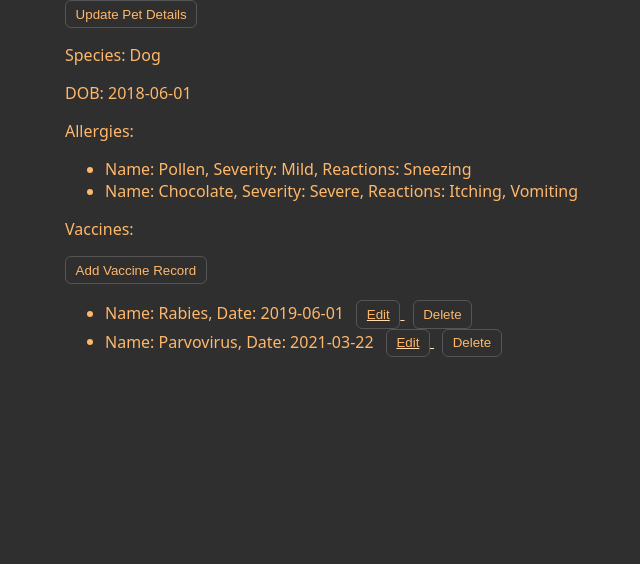
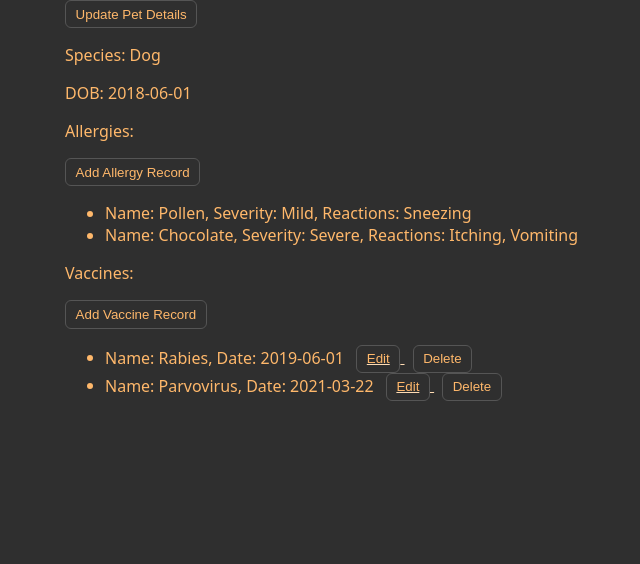
Before and after one commit to laviniaclare/novellia-pets, a Flask app: page /pets/1 in a window 1280 px wide. Shown: the part 91-655 px from the top of the page, without its empty margins (125-765 px from the left). Run offline with Flask 2, Linux system fonts and the light colour scheme.

Commit message:
Add ability to create new allergy records, update some type hints, and add a user with no pets

```diff
--- a/app/data.py
+++ b/app/data.py
@@ -29,4 +29,4 @@ ALLERGIES = {
     2: {"pet_id": 1, "allergy_name": "Chocolate", "reactions": "Itching, Vomiting", "severity": allergySeverity.SEVERE},
 }
 
-USERS = {1: {"name": "Alice"}, 2: {"name": "Bob"}, 3: {"name": "Carol"}}
+USERS = {1: {"name": "Alice"}, 2: {"name": "Bob"}, 3: {"name": "Carol"}, 4: {"name": "Zac"}}
--- a/app/routes.py
+++ b/app/routes.py
@@ -202,6 +202,42 @@ def create_vaccine_record(pet_id: int):
     )
 
 
+@bp.route("/pets/<int:pet_id>/create_allergy_record", methods=["GET", "POST"])
+def create_allergy_record(pet_id: int):
+    """
+    Create a new allergy record for a pet
+
+    GET: render the form
+    POST: Create a new allergy record assigned to the given pet
+    """
+    current_user_id = current_app.config.get("CURRENT_USER_ID")
+    if not current_user_id:
+        return redirect(url_for("main.home"))
+
+    # ensure the pet exists and the current user owns it
+    pet = Pet.get_pet_by_id(pet_id)
+    if not pet:
+        abort(404)
+
+    if int(pet.owner_id) != int(current_user_id):
+        abort(403)
+
+    if request.method == "POST":
+        allergy_name = request.form.get("allergy_name", "").strip()
+        reactions = request.form.get("reactions", "").strip()
+        severity_name = request.form.get("severity", "").strip()
+
+        new_allergy_id = max(ALLERGIES.keys(), default=0) + 1
+        severity = allergySeverity[severity_name]
+
+        ALLERGIES[new_allergy_id] = {"pet_id": pet_id, "allergy_name": allergy_name, "reactions": reactions, "severity": severity}
+
+        return redirect(url_for("main.show_pet_profile", pet_id=pet_id))
+
+    # GET -> render form with the pet and enum
+    return render_template("create_allergy_record_form.html", pet=pet, allergySeverity=allergySeverity)
+
+
 @bp.route("/pets/<int:pet_id>/edit_vaccine_record/<int:vaccine_id>", methods=["GET", "POST"])
 def edit_vaccine_record(pet_id: int, vaccine_id: int):
     """
--- a/app/templates/create_pet_form.html
+++ b/app/templates/create_pet_form.html
@@ -20,7 +20,7 @@
 
     <div>
       <label for="type">Type</label>
-      <select id="type" name="type">
+      <select id="type" name="type" required >
         <option value="">-- select type --</option>
         {% for t in animalType %}
           <option value="{{ t.name }}">{{ t.value }}</option>
@@ -30,7 +30,7 @@
 
     <div>
       <label for="dob">Date of birth</label>
-      <input id="dob" name="dob" type="date" />
+      <input id="dob" name="dob" type="date" required />
     </div>
 
     <div>
--- a/app/templates/create_vaccine_record_form.html
+++ b/app/templates/create_vaccine_record_form.html
@@ -20,7 +20,7 @@
     </div>
     <div>
         <label for="date_administered">Date administered</label>
-        <input id="date_administered" name="date_administered" type="date" />
+        <input id="date_administered" name="date_administered" type="date" required />
     </div>
 
     <div>
--- a/app/templates/pet_profile.html
+++ b/app/templates/pet_profile.html
@@ -16,10 +16,15 @@
     <p>DOB: {{ pet.dob }}</p>
 
     <p>Allergies:</p>
+    <a href="{{ url_for('main.create_allergy_record', pet_id=pet.id) }}" style="display:inline">
+        <button type="button">Add Allergy Record</button>
+    </a>
     {% if allergies %}
         <ul>
             {% for allergy in allergies %}
-                <li>Name: {{ allergy["allergy_name"] }}, Severity: {{ allergy["severity"].value if allergy["severity"] else allergy["severity"] }}, Reactions: {{ allergy["reactions"] }}</li>
+                <li>
+                    <span>Name: {{ allergy.allergy_name }}, Severity: {{ allergy.severity.value if allergy.severity else allergy.severity }}, Reactions: {{ allergy.reactions }}</span>
+                </li>
             {% endfor %}
         </ul>
     {% else %}
--- /dev/null
+++ b/models/allergy_record.py
@@ -0,0 +1,23 @@
+from app.data import PETS, ALLERGIES, VACCINES
+
+
+class AllergyRecord:
+    def __init__(self, id: int, allergy_name: str, pet_id: int, reactions: str, severity: str):
+        self.id = id
+        self.allergy_name = allergy_name
+        self.pet_id = pet_id
+        self.reactions = reactions
+        self.severity = severity
+
+    @staticmethod
+    def get_allergy_record_by_id(allergy_record_id: int):
+        # ensure numeric id
+        try:
+            allergy_record_id = int(allergy_record_id)
+        except (TypeError, ValueError):
+            return None
+
+        allergy_record = ALLERGIES.get(allergy_record_id)
+        if allergy_record:
+            return AllergyRecord(allergy_record_id, allergy_record["name"], allergy_record["pet_id"], allergy_record["reactions"], allergy_record["severity"])
+        return None
--- a/models/pet.py
+++ b/models/pet.py
@@ -1,9 +1,10 @@
 from app.data import PETS, ALLERGIES, VACCINES
 from models.vaccine_record import VaccineRecord
+from models.allergy_record import AllergyRecord
 
 
 class Pet:
-    def __init__(self, id: int, name, type, owner_id, dob):
+    def __init__(self, id: int, name: str, type: str, owner_id: int, dob: str):
         self.id = id
         self.name = name
         self.type = type
@@ -27,7 +28,7 @@ class Pet:
         results = []
         for allergy_id, info in ALLERGIES.items():
             if info.get("pet_id") == self.id:
-                results.append({"id": allergy_id, **info})
+                results.append(AllergyRecord(allergy_id, info.get("allergy_name"), info.get("pet_id"), info.get("reactions"), info.get("severity")))
         return results
 
     def get_vaccines(self):
--- a/models/vaccine_record.py
+++ b/models/vaccine_record.py
@@ -1,8 +1,8 @@
-from app.data import PETS, ALLERGIES, VACCINES
+from app.data import VACCINES
 
 
 class VaccineRecord:
-    def __init__(self, id: int, name, pet_id, date_administered):
+    def __init__(self, id: int, name: str, pet_id: int, date_administered: str):
         self.id = id
         self.name = name
         self.pet_id = pet_id
```
Also changed, not shown: app/templates/create_allergy_record_form.html (added, +37 -0 lines).
